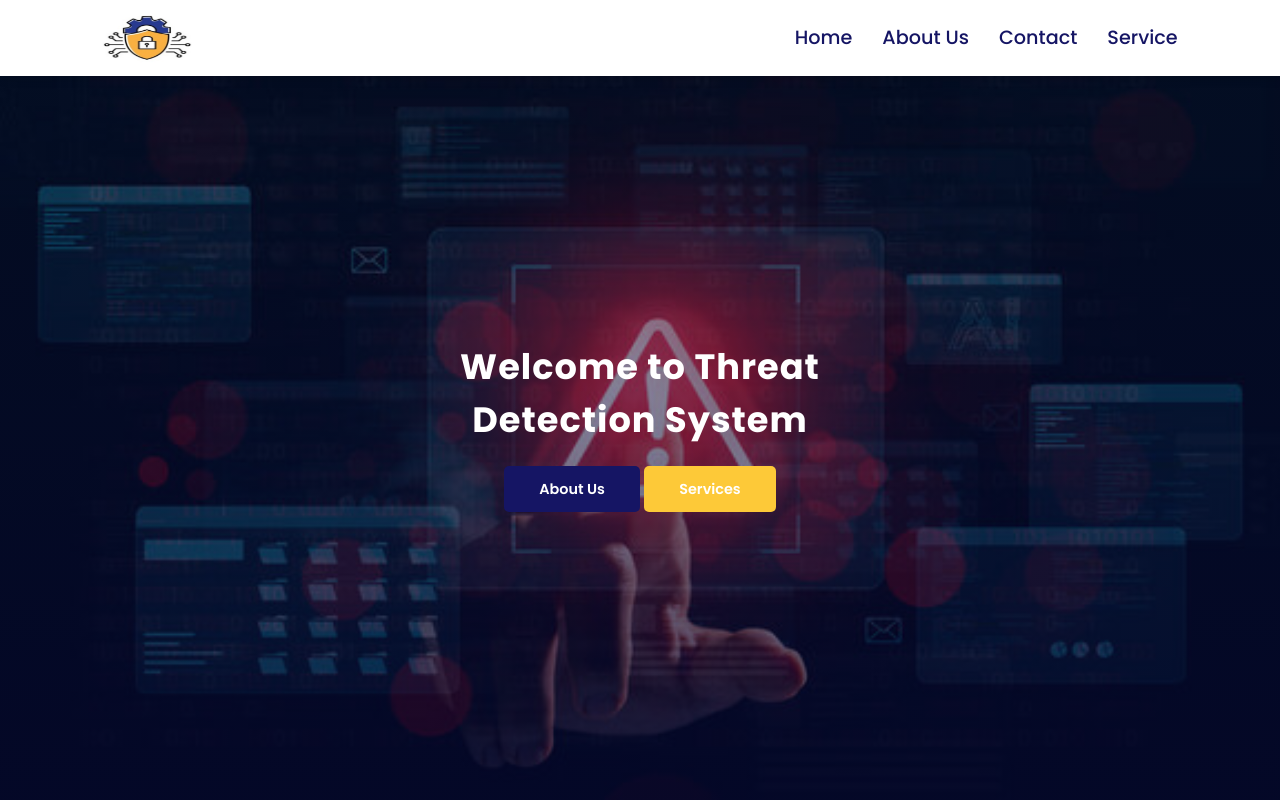
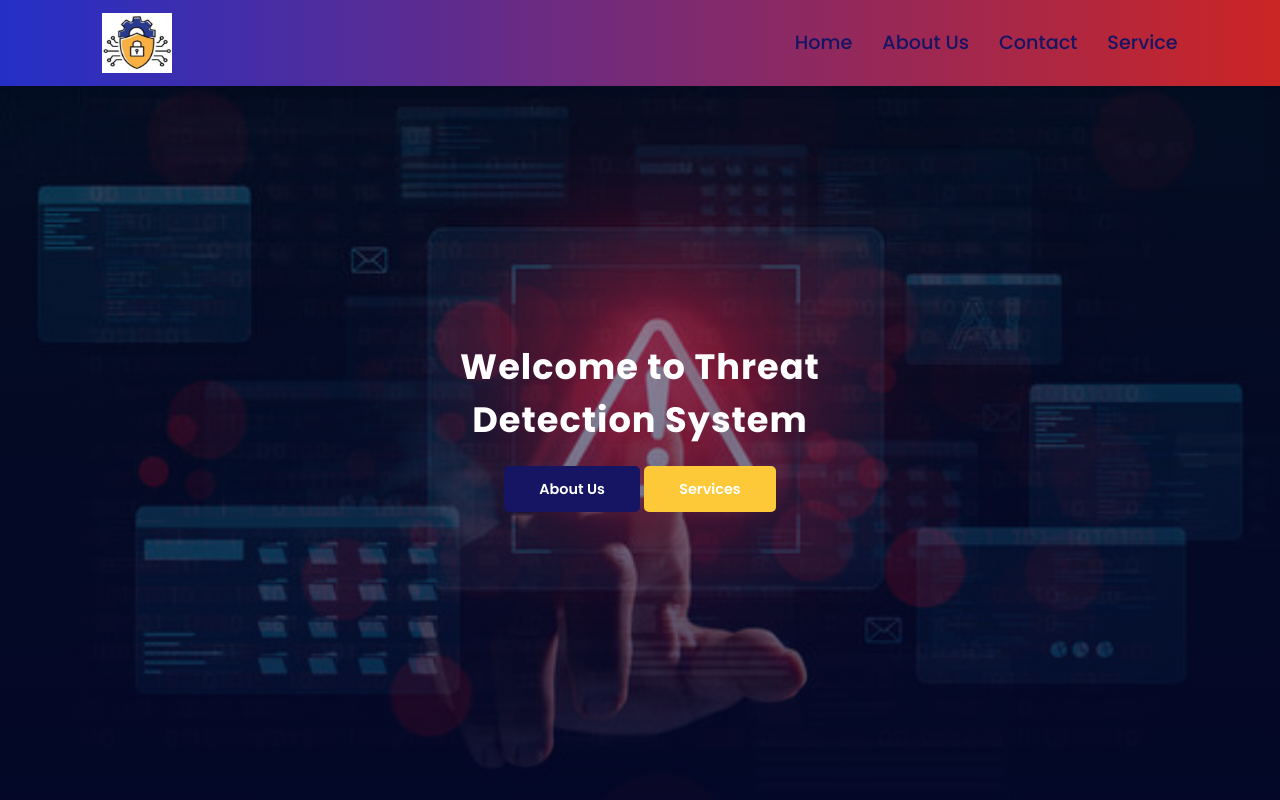
Before and after one commit to kishan21cs43/Threat_Detection, a plain HTML site: page index.html in a window 1280 px wide. Shown: the top 800 px of the page. Drawn offline with nearby package versions, Linux system fonts and the light colour scheme.

Commit message:
Update style.css

```diff
--- a/style.css
+++ b/style.css
@@ -33,7 +33,7 @@ nav {
 
 	background-color: rgb(255, 255, 255);
 
-	/* background: linear-gradient(to left, red, blue, purple, white, black); */
+	 background: linear-gradient(to left, rgb(204, 37, 37), rgb(36, 47, 199));
 
 	display: flex;
 	justify-content: space-between;
@@ -44,8 +44,8 @@ nav {
 }
 
 nav .logo {
-	width: 90px;
-	height: 50px;
+	width: 70px;
+	height: 60px;
 	cursor: pointer;
 	color: red;
 }
@@ -253,88 +253,6 @@ nav .navigation ul li a:hover {
 /*------------- Courses section styling end ------------*/
 
 
-/*------------- Registration section styling start ----------*/
-/* #registration {
-	padding: 6vw 8vw 6vw 8vw;
-	background-image: linear-gradient(rgba(99, 112, 168, 0.5), rgba(81, 91, 233, 0.5)), url("img/signup.jpg");
-	width: 100%;
-	height: 100%;
-	background-size: cover;
-	background-position: center;
-	display: flex;
-	justify-content: space-between;
-	align-items: center;
-}
-
-#registration .reminder,
-#registration .reminder h1 {
-	color: #fff;
-}
-
-#registration .reminder .time {
-	display: flex;
-	margin-top: 40px;
-}
-
-#registration .reminder .time .date {
-	text-align: center;
-	padding: 13px 33px;
-	background: rgba(255, 255, 255, 0.25);
-	backdrop-filter: blur(4px);
-	box-shadow: 0 8px 32px 0 rgba(31, 38, 135, 0.37);
-	border-radius: 10px;
-	margin: 0 5px 10px 5px;
-	border: 1px solid rgba(255, 255, 255, 0.18);
-	font-size: 1.1rem;
-	font-weight: 600;
-}
-
-#registration .form {
-	background: #fff;
-	border-radius: 8px;
-	display: flex;
-	flex-direction: column;
-	padding: 40px;
-	box-shadow: 0 8px 32px 0 rgba(31, 38, 135, 0.37);
-}
-
-#registration .form input {
-	margin: 15px 0;
-	padding: 15px 10px;
-	border: 1px solid rgb(84, 40, 241);
-	outline: none;
-}
-
-#registration .form input::placeholder {
-	color: #413c3c;
-	font-weight: 500;
-	font-size: 0.9rem;
-}
-
-#registration .form .btn {
-	margin-top: 20px;
-}
-
-#registration .form a.yellow {
-	text-decoration: none;
-	font-size: 0.9rem;
-	padding: 13px 35px;
-	background-color: #fff;
-	font-weight: 600;
-	border-radius: 5px;
-	color: #fff;
-	background: #fdc938;
-	transition: 0.3s ease;
-}
-
-#registration .form a.yellow:hover {
-	color: rgb(21, 21, 100);
-	background: #fff;
-} */
-
-/*------------- Registration section styling end ----------*/
-
-
 
 /*------------- Experts section styling starts ----------*/
 #experts {
@@ -381,9 +299,7 @@ nav .navigation ul li a:hover {
 	color: #fff;
 }
 
-/* #kuta{
 
-} */
 /*------------- Experts section styling ends ----------*/
 
 
```
